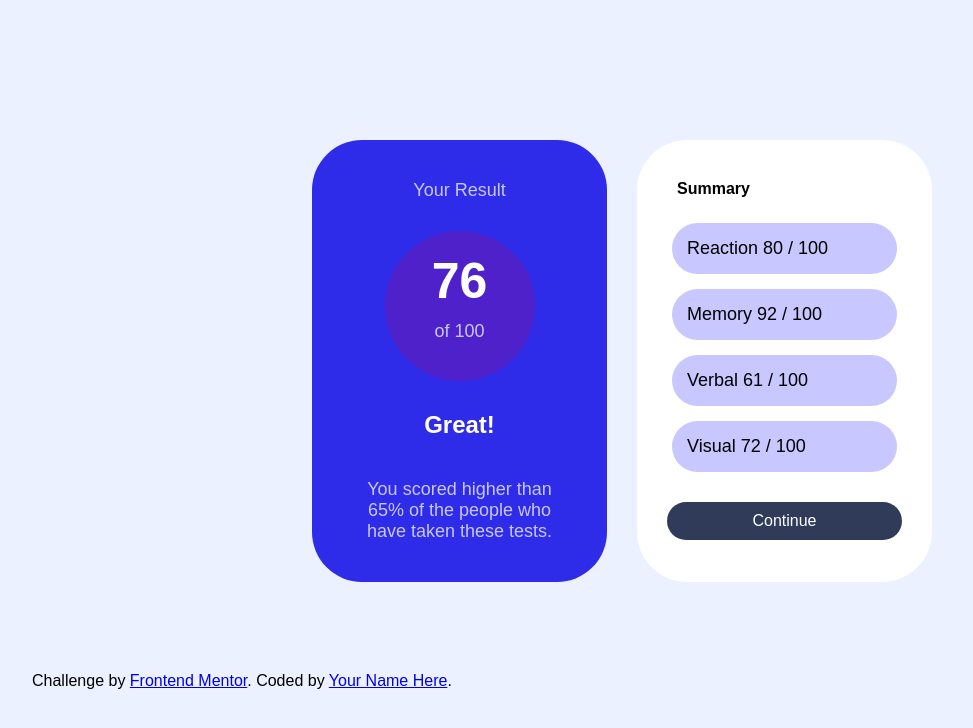
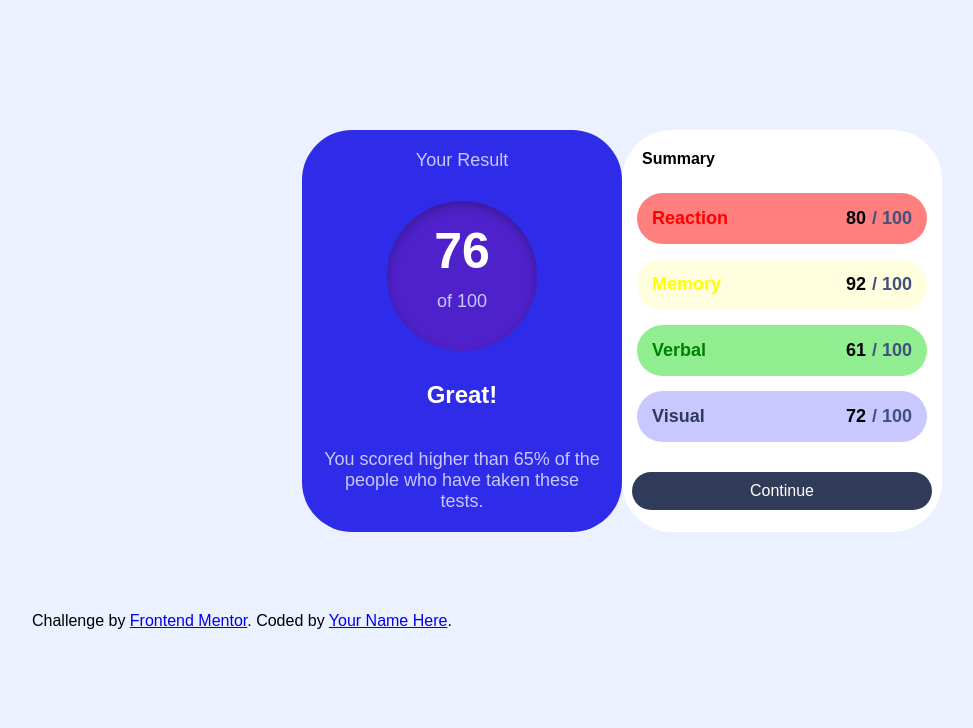
Before and after one commit to JDeanTech/results-summary, a plain HTML site: page index.html in a window 1280 px wide. Shown: the whole page, without its empty margins (18-991 px from the left). Drawn offline with Linux system fonts and the light colour scheme; a web font is replaced by a local one.

Commit message:
colored the summary rows & formatted more of the outer edges to connect the two sections cleaner. Does need more work

```diff
--- a/index.html
+++ b/index.html
@@ -41,12 +41,37 @@
 
         <ul class="list">
 
-            <li>Reaction 80 / 100</li>
-            <li>Memory 92 / 100</li>
-            <li>Verbal 61 / 100</li>
-            <li>Visual 72 / 100</li>
+            <li class="react"><div class="reaction">
+                Reaction
+            </div><div class="reaction-score">
+                <p class="act-score">80</p>
+                <p class="total">/ 100</p>
+            </div> </li>
+
+            <li class="mem"><div class="memory">
+                Memory
+            </div><div class="memory-score">
+                <p class="act-score">92</p>
+                <p class="total">/ 100</p>
+            </div> </li>
+
+            <li class="verb"><div class="verbal">
+                Verbal
+            </div><div class="verbal-score">
+                <p class="act-score">61</p>
+                <p class="total">/ 100</p>
+            </div></li>
+
+            <li class="visu"><div class="visual">
+                Visual
+            </div><div class="visual-score">
+                <p class="act-score">72</p>
+                <p class="total">/ 100</p>
+            </div></li>
 
         </ul>
+
+
         <div class="continue-button">
             <p>Continue</p>
         </div>
--- a/style.css
+++ b/style.css
@@ -43,14 +43,12 @@ main{
 
     flex: 1;
     border-color: black;
-    padding:20px;
-    margin: 10px;
 
 
 }
 
 .myresult:first-child{
-    margin-right: 20px;
+
 }
 
 .your-result,
@@ -85,6 +83,7 @@ main{
     text-align: center;
     background-color:hsl(256, 72%, 46%);
     border-radius: 50%;
+    box-shadow: inset 0 4px 10px rgba(0, 0, 0, 0.25);
 }
 
 .final-score h1{
@@ -133,6 +132,19 @@ ul
     margin: 0;
 }
 
+ul p.total
+{
+    color: hsl(224, 30%, 37%);
+}
+
+.reaction-score,
+.visual-score,
+.verbal-score,
+.memory-score
+{
+    color: black;
+    font-weight: 700;
+}
 li
 {
     font-size: 18px;
@@ -145,8 +157,59 @@ li
     border-radius: 50px;
 }
 
+.reaction
+{
+    color: red;
+    font-weight: 700;
+}
+.react
+{
+
+    background-color: #FF7F7F;
+}
+
+.memory
+{
+    color:yellow;
+    font-weight: 700;
+}
 
 
+.mem
+{
+    background-color: #FFFFE0;
+}
+
+.verb
+{
+    background-color: #90EE90;
+}
+
+.verbal
+{
+    color: green;
+    font-weight: 700;
+
+}
+
+.visual
+{
+    color: hsl(224, 30%, 27%);
+    font-weight: 700;
+}
+.visu
+{
+
+    background-color: hsl(241, 100%, 89%);
+}
+
+ul div
+{
+    display:flex;
+    align-items: center;
+    justify-content: center;
+    gap: 6px;
+}
 
 
 .continue-button
```
